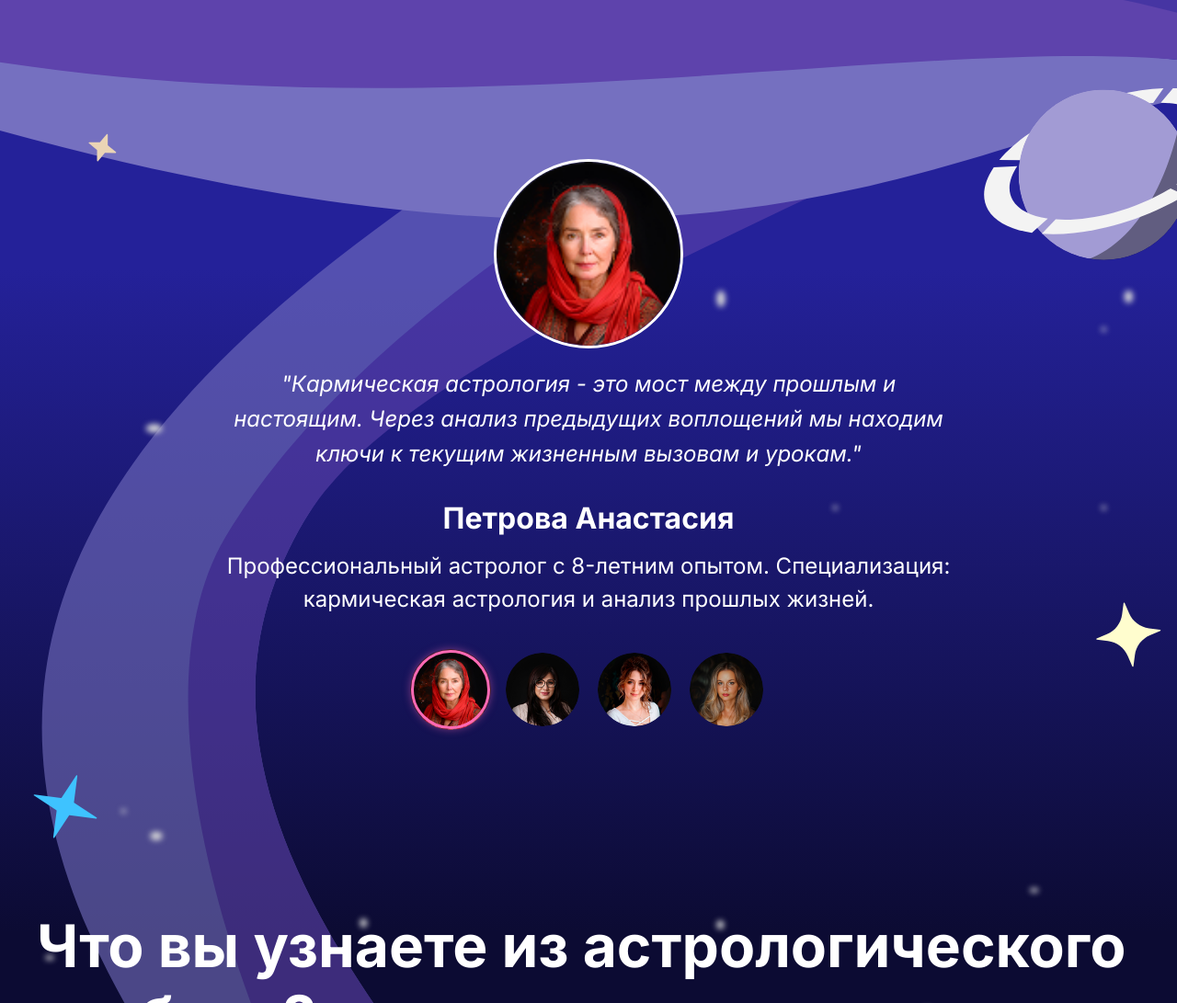
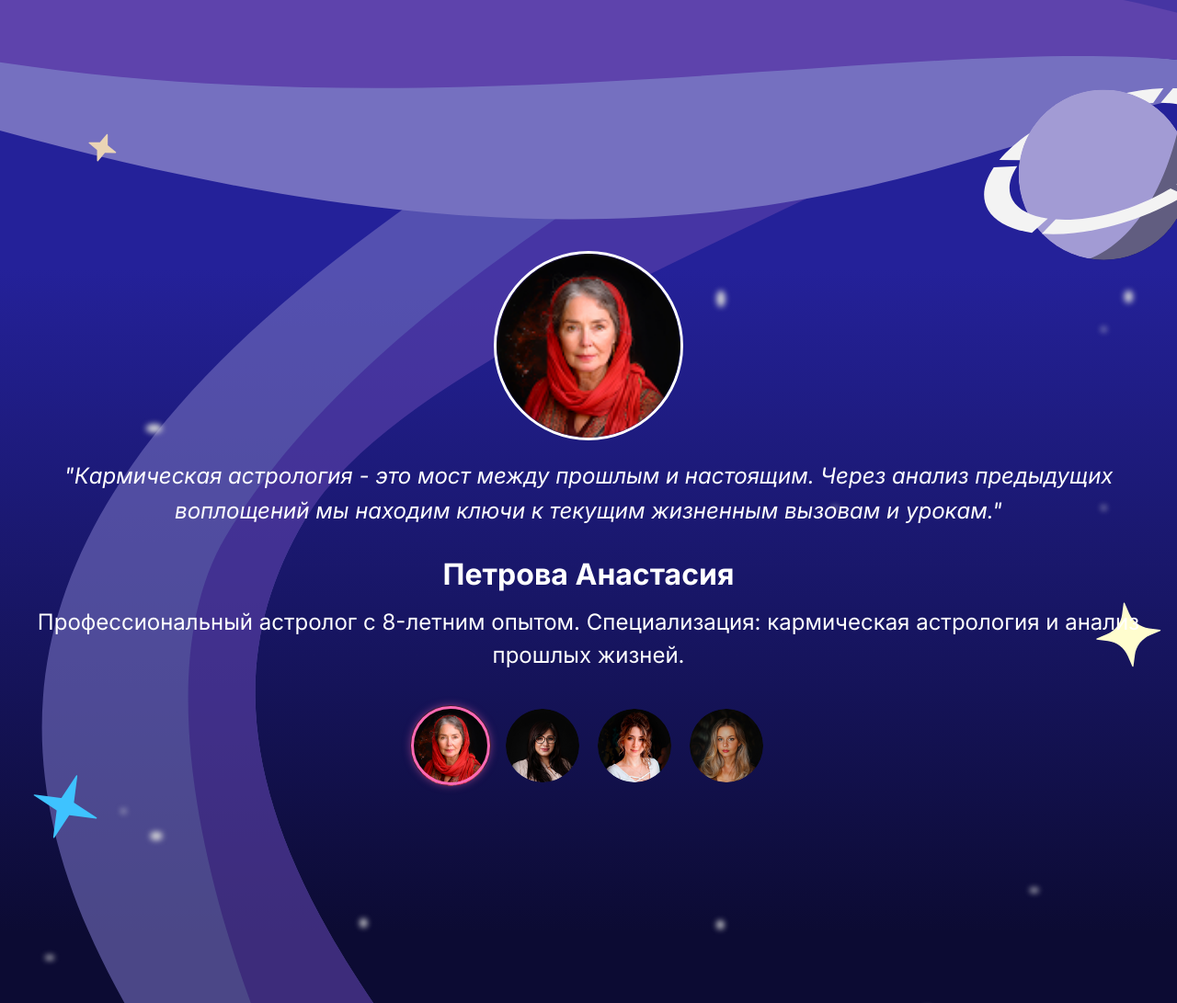
Before and after one commit to dragonburrrn/astra-site, a website: page public/index.html in a window 1280 px wide. Shown: the part 1020-2111 px from the top of the page at 92% size. Drawn offline with Linux system fonts and the light colour scheme.

Commit message:
Update style.css

```diff
--- a/public/style.css
+++ b/public/style.css
@@ -136,8 +136,8 @@ main {
 }
 
 .specialist {
-  max-width: 800px;
-  margin: 0 auto;
+  max-width: auto;
+  margin: 100px auto;
   padding: 40px 20px;
   text-align: center;
   font-family: "Inter", sans-serif;
```
